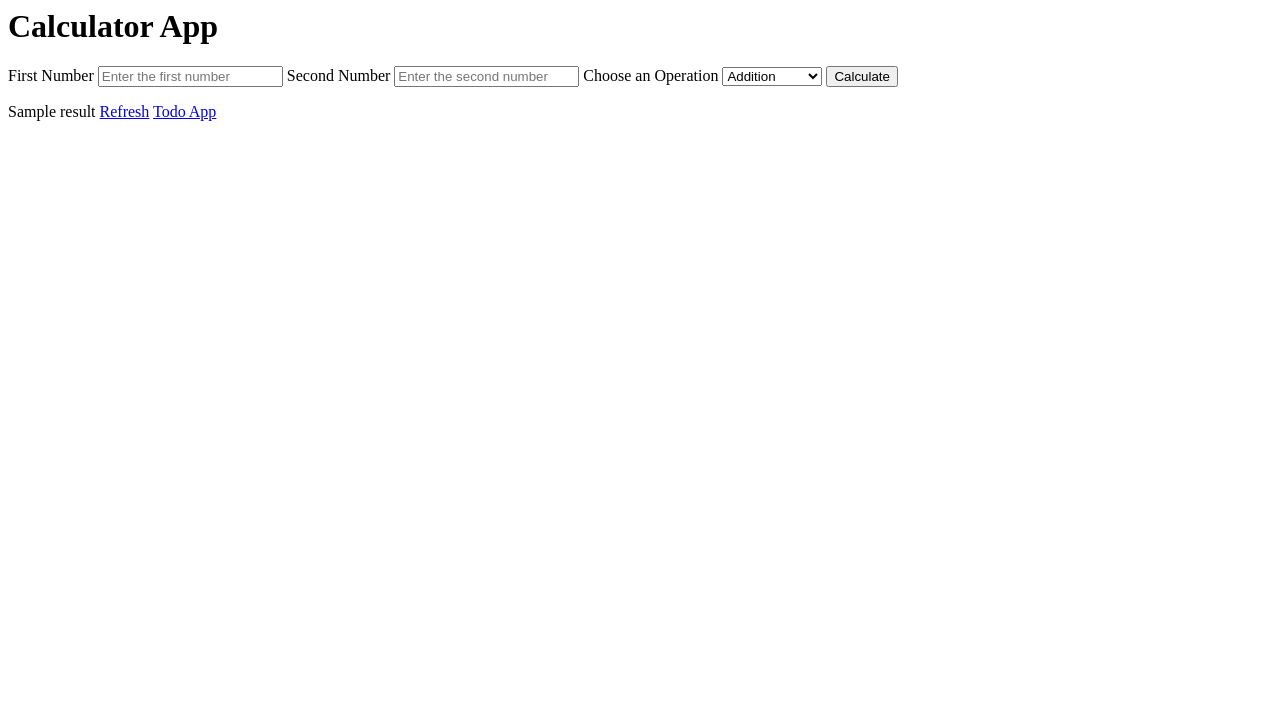
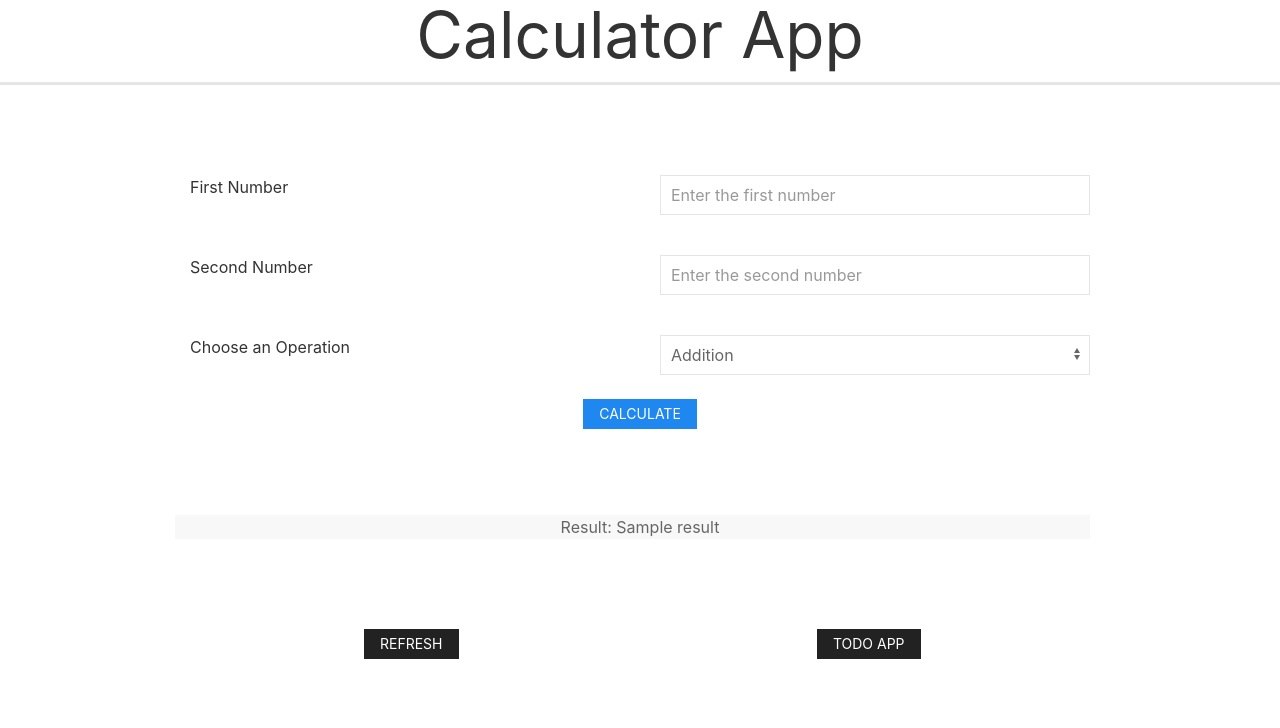
Before and after one commit to kajal-0101/python-ci-cd-demo, a Flask app: template src/templates/calculator.html in a window 1280 px wide. Shown: the top 728 px of the page. Run offline with Flask 2, Linux system fonts and the light colour scheme; the template is opened without the code that fills it: most values are stand-ins (such as "Sample title", 1, 10 or a date in 2020); some libraries are stand-ins or nearby versions.

Commit message:
Added css styling to calculator page

```diff
--- a/src/app.py
+++ b/src/app.py
@@ -1,6 +1,7 @@
 from flask import Flask, render_template, request, redirect, url_for
 from flask_sqlalchemy import SQLAlchemy
 import re
+
 
 app = Flask(__name__)
 app.config['SQLALCHEMY_DATABASE_URI'] = 'sqlite:///db.sqlite'
@@ -63,7 +64,7 @@ def get_operand():
         num2 = request.form['num2']
         num1 = num1.strip()
         num2 = num2.strip()
-        regex = re.compile('[@_!#$%^&*()<>?/\|}{~:]')
+        regex = re.compile('''[@_!#$%^&*()<>?/\|}{~:]''')
         if (regex.search(num1) == None) and (regex.search(num2) == None) and(num1 != "") and (num2 != ""):
             if (num1.isalpha() == False) and (num2.isalpha() == False):
                 operator = request.form['Operation']
@@ -85,7 +86,7 @@ def get_operand():
                 else:
                     if operator == "pow":
                         val = power(num1, num2)
-                        return render_template("calculator.html", result=val)
+                        return render_template("calculator.html", result=val, )
             else:
                 val = "Only numeric value allowed"
                 return render_template("calculator.html", result=val)
--- a/src/templates/calculator.html
+++ b/src/templates/calculator.html
@@ -3,20 +3,43 @@
         <meta charset="UTF-8">
         <meta name="vieport" content="width=device-width, initial-scale=1.0">
         <meta http-equiv="X-UA-Compatible" content="ie=edge" />
-        <title>Welcome to Calculator and Todo App</title>
+        <title>Welcome to TODO and Calculator App</title>
         <link rel="icon" href="{{ 'static/images/icon.png' }}" type="image/gif" sizes="16x16">
+        <!-- UIkit CSS -->
+        <link rel="stylesheet" href="https://cdn.jsdelivr.net/npm/uikit@3.6.17/dist/css/uikit.min.css" />
+
+        <!-- UIkit JS -->
+        <script src="https://cdn.jsdelivr.net/npm/uikit@3.6.17/dist/js/uikit.min.js"></script>
+        <script src="https://cdn.jsdelivr.net/npm/uikit@3.6.17/dist/js/uikit-icons.min.js"></script>
     </head>
     <body>
-        <h1>Calculator App</h1>
+        <h1 class="uk-text-center uk-heading-medium uk-heading-divider">Calculator App</h1>
+        <div class="uk-section uk-section-default">
+            <div class="uk-container uk-container-small">
                 <form action="/send" method="POST">
-            <label for="one">First Number</label>
-            <input type="text" placeholder="Enter the first number" name="num1">
+                    <div class="uk-grid-match uk-child-width-1-2@m" uk-grid>
+                        <div>
+                            <label for="one" class="uk-text-emphasis">First Number</label>
+                        </div>
+                        <div>
+                            <input type="text" placeholder="Enter the first number" name="num1" class="uk-input uk-form-width-large" value="{{ request.form['num1'] }}">
+                        </div>
+                    </div>
 
-            <label for="two">Second Number</label>
-            <input type="text" placeholder="Enter the second number" name="num2">
-
-            <label for="Operation">Choose an Operation</label>
-            <select name="Operation">
+                    <div class="uk-grid-match uk-child-width-1-2@m" uk-grid>
+                        <div>
+                            <label for="two" class="uk-text-emphasis">Second Number</label>
+                        </div>
+                        <div>
+                            <input type="text" placeholder="Enter the second number" name="num2" class="uk-input uk-form-width-large" value="{{ request.form['num2'] }}">
+                        </div>
+                    </div>
+                    <div class="uk-grid-match uk-child-width-1-2@m" uk-grid>
+                        <div>
+                            <label for="Operation" class="uk-text-emphasis">Choose an Operation</label>
+                        </div>
+                        <div>
+                            <select name="Operation" class="uk-select">
                                 <option value="add">Addition</option>
                                 <option value="sub">Substraction</option>
                                 <option value="mul">Multiplication</option>
@@ -24,14 +47,30 @@
                                 <option value="mod">Modulus</option>
                                 <option value="pow">Power</option>
                             </select>
+                        </div>
+                    </div>
+                    <div class="uk-container uk-container-small">
+                        <div class="uk-container uk-container-small uk-text-center">
+                            <br>
+                            <button type="submit" class="uk-button uk-button-primary uk-button-small">Calculate</button>
+                        </div>
+                    </div>
+                </form>
+                <div class="uk-grid-small uk-section">
+                    <div class="uk-grid-small uk-child-width-expand@s uk-text-center">
+                        <p class="uk-section-muted">Result: <span>{{ result }}</span></p>
+                    </div>
+                </div>
+                <div class="uk-grid-small uk-child-width-expand@s uk-text-center" uk-grid>
+                    <div>
+                        <a href="/refresh_calculator" class="uk-button uk-button-secondary uk-button-small">Refresh</a>
+                    </div>
+                    <div>
+                        <a href="/" class="uk-button uk-button-secondary uk-button-small">Todo App</a>
+                    </div>
+                </div>
+            </div>
+        </div>
 
-            <button type="submit">Calculate</button>
-        </form>
-
-        <div>
-            {{ result }}
-            <a href="/refresh_calculator">Refresh</a>
-            <a href="/">Todo App</a>
-        </div>
     </body>
 </html>
--- a/src/templates/index.html
+++ b/src/templates/index.html
@@ -2,7 +2,7 @@
     <head>
         <meta charset="UTF-8">
         <meta name="vieport" content="width=device-width, initial-scale=1.0">
-        <title>Welcome to TODO App</title>
+        <title>Welcome to TODO and Calculator App</title>
         <link rel="icon" href="{{ 'static/images/icon.png' }}" type="image/gif" sizes="16x16">
         <!-- UIkit CSS -->
         <link rel="stylesheet" href="https://cdn.jsdelivr.net/npm/uikit@3.6.17/dist/css/uikit.min.css" />
```
Lines whose indentation alone changed are shown as unchanged.
